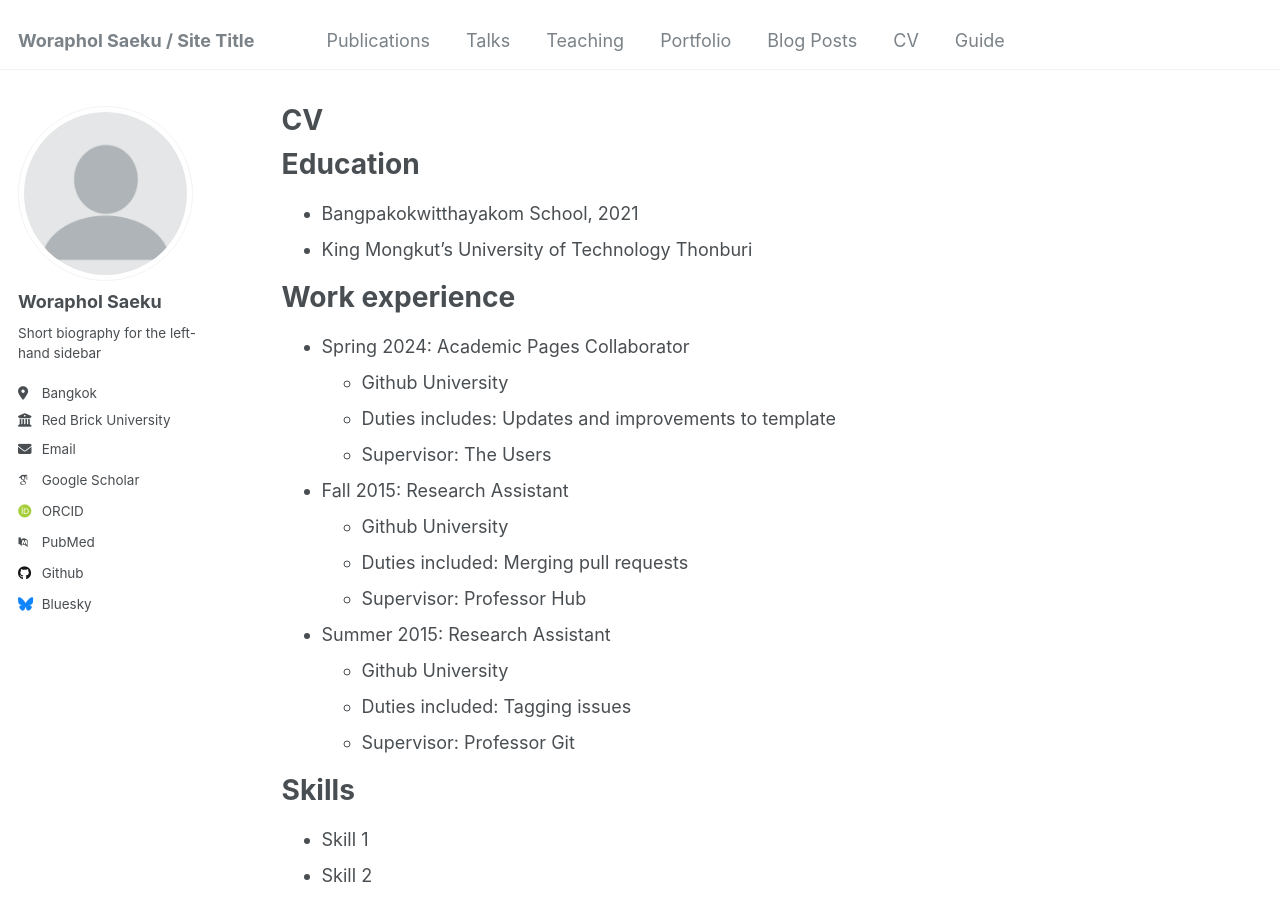
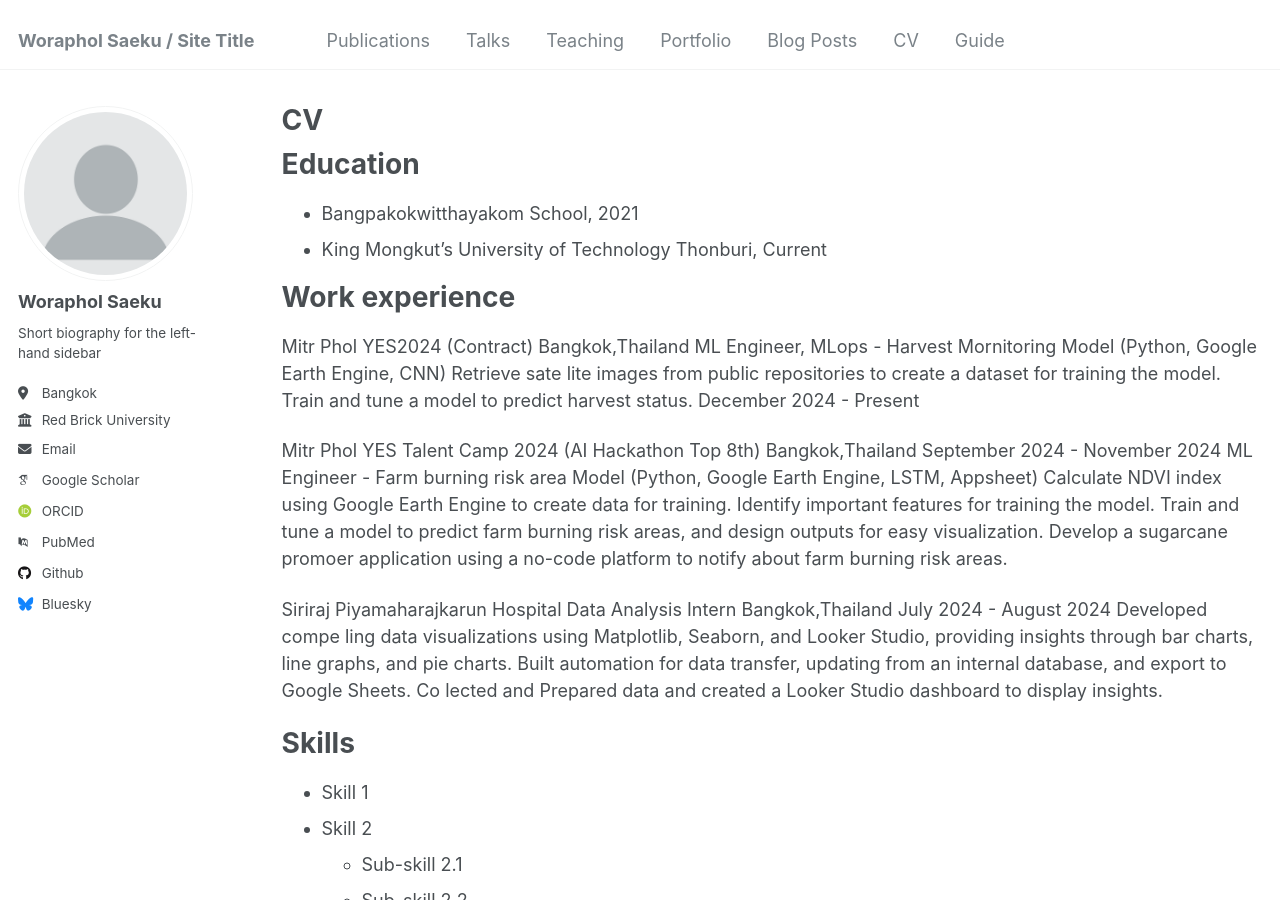
Before and after one commit to worapholohm/worapholohm.github.io, a Jekyll site: the page built from _pages/cv.md, in a window 1280 px wide and 900 px high. Built offline with Jekyll 4.4.1, drawn with Linux system fonts in a browser that asks for light colours; some web fonts are replaced.

Commit message:
Update cv.md

```diff
--- a/_pages/cv.md
+++ b/_pages/cv.md
@@ -12,24 +12,37 @@ redirect_from:
 Education
 ======
 * Bangpakokwitthayakom School, 2021
-* King Mongkut's University of Technology Thonburi
+* King Mongkut's University of Technology Thonburi, Current
 
 Work experience
 ======
-* Spring 2024: Academic Pages Collaborator
-  * Github University
-  * Duties includes: Updates and improvements to template
-  * Supervisor: The Users
+ Mitr Phol YES2024 (Contract)
+ Bangkok,Thailand
+ ML Engineer, MLops - Harvest Mornitoring Model
+ (Python, Google Earth Engine, CNN)
+Retrieve sate lite images from public repositories to create a dataset for training the model.
+ Train and tune a model to predict harvest status.
+ December 2024 - Present
 
-* Fall 2015: Research Assistant
-  * Github University
-  * Duties included: Merging pull requests
-  * Supervisor: Professor Hub
+ Mitr Phol YES Talent Camp 2024 (AI Hackathon Top 8th)
+ Bangkok,Thailand
+ September 2024 - November 2024
+ ML Engineer - Farm burning risk area Model
+(Python, Google Earth Engine, LSTM, Appsheet)
+Calculate NDVI index using Google Earth Engine to create data for training.
+ Identify important features for training the model.
+ Train and tune a model to predict farm burning risk areas, and design outputs for easy visualization.
+ Develop a sugarcane promoer application using a no-code platform to notify about farm burning risk
+ areas.
 
-* Summer 2015: Research Assistant
-  * Github University
-  * Duties included: Tagging issues
-  * Supervisor: Professor Git
+ Siriraj Piyamaharajkarun Hospital
+ Data Analysis Intern
+ Bangkok,Thailand
+ July 2024 - August 2024
+ Developed compe ling data visualizations using Matplotlib, Seaborn, and Looker Studio, providing insights
+ through bar charts, line graphs, and pie charts.
+ Built automation for data transfer, updating from an internal database, and export to Google Sheets.
+ Co lected and Prepared data and created a Looker Studio dashboard to display insights.
 
 Skills
 ======
```
